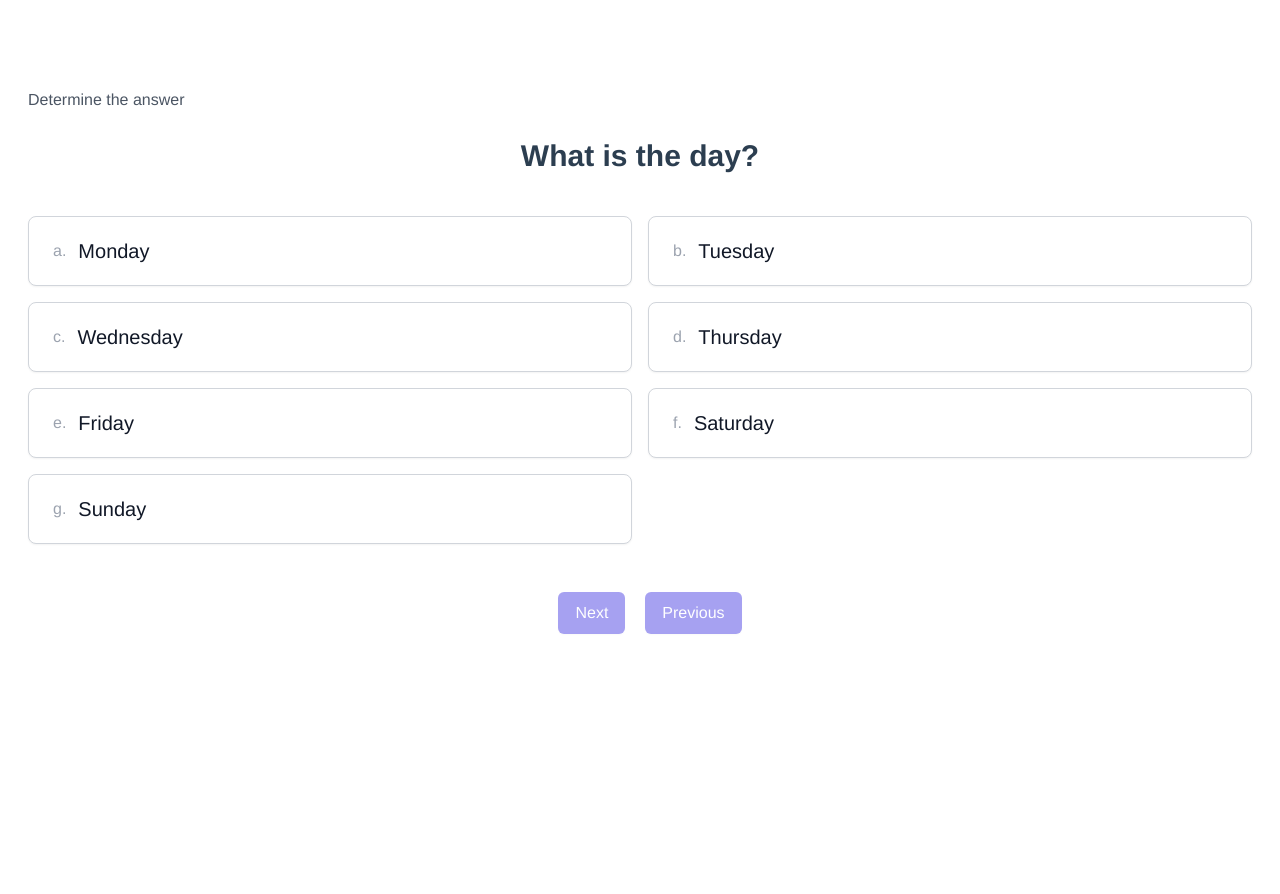
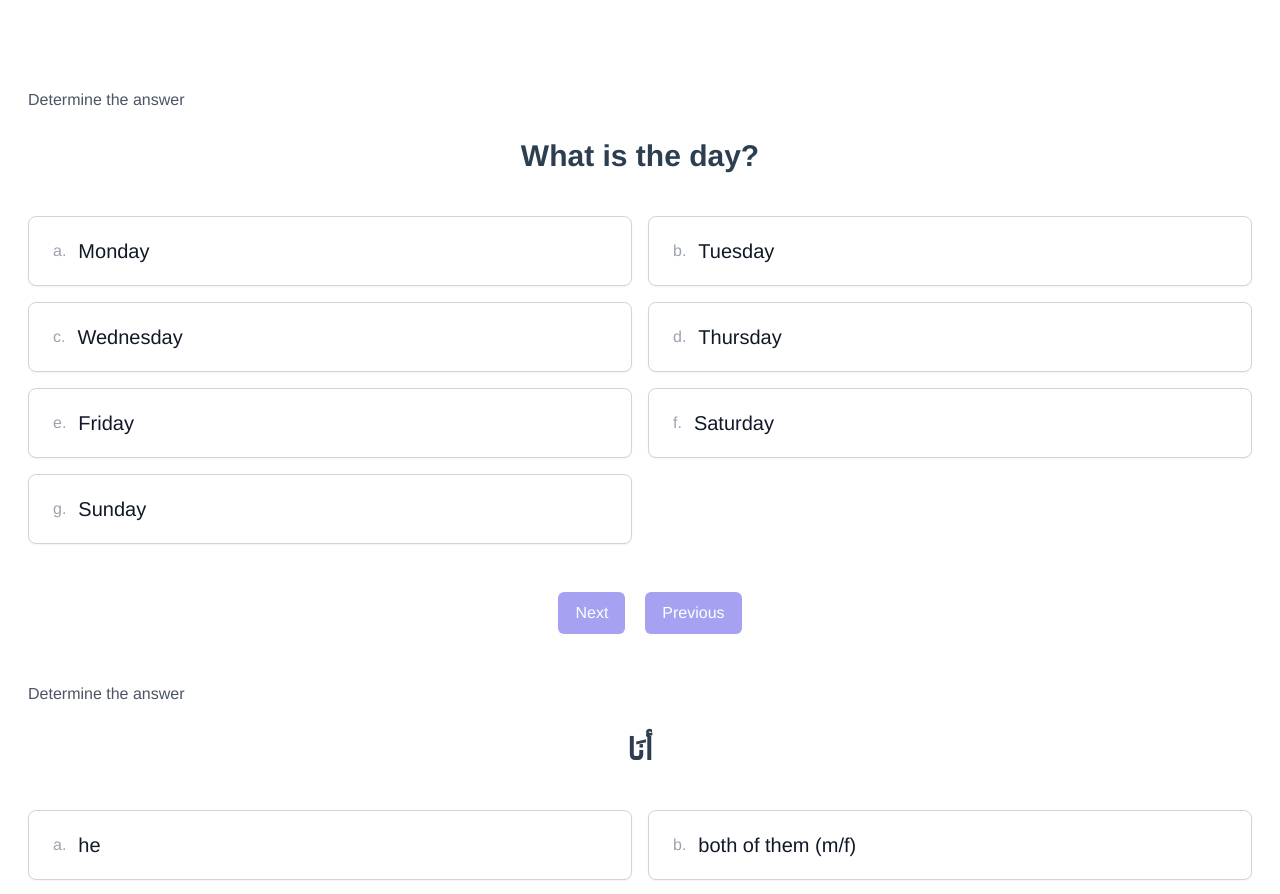
Before and after one commit to sbakht/iraably, a Vue app: page / in a window 1280 px wide. Shown: the top 894 px of the page. Before the commit the page ends 800 px from the top, so only its background shows below. Built offline with nearby package versions, Linux system fonts and the light colour scheme.

Commit message:
generate pronoun quiz

```diff
--- a/src/App.vue
+++ b/src/App.vue
@@ -1,10 +1,14 @@
 <template>
   <Main :data="data" />
+  <Main :data="{questions: pronounQuestions, scores : {}}" />
 </template>
 
 <script setup lang="ts">
 import Main from "./components/MultipleChoice.vue";
 import { questions, scores } from "./store/questions";
+import { generateArToEn } from "./utils/pronouns";
+
+const pronounQuestions = generateArToEn({ count: 3 });
 
 const data = {
   questions,
--- a/src/store/useScore.js
+++ b/src/store/useScore.js
@@ -22,8 +22,10 @@ const equals = (subset, superset) => {
 };
 
 const precentCorrect = (answer, correct) => {
-  return answer.filter(includes(correct)).length / correct.length;
+  return convertToArray(answer).filter(includes(correct)).length / correct.length;
 };
+
+const getFullCredit = (p, id) => p[id]?.fullCredit || 5;
 
 export const useUserScore = (
   questions,
@@ -39,11 +41,11 @@ export const useUserScore = (
         const givenAnswer = unref(givenAnswers)[id];
 
         if (equals(givenAnswer, q.correct)) {
-          return pointSystem[id].fullCredit;
+          return getFullCredit(pointSystem, id)
         }
         if (partialCredit) {
           return Math.round(
-            precentCorrect(givenAnswer, q.correct) * pointSystem[id].fullCredit
+            precentCorrect(givenAnswer, q.correct) * getFullCredit(pointSystem, id)
           );
         }
         return 0;
--- /dev/null
+++ b/src/utils/pronouns.js
@@ -0,0 +1,183 @@
+import { getRandomChoices, getRandomElem } from './random';
+
+export const ar = [
+  {
+    id: 1,
+    text: 'هُو',
+  },
+  {
+    id: 2,
+    text: 'هُمَا',
+  },
+  {
+    id: 3,
+    text: 'هُمْ',
+  },
+  {
+    id: 4,
+    text: 'هِي',
+  },
+  {
+    id: 5,
+    text: 'هُنَّ'
+  },
+  {
+    id: 6,
+    text: 'اَنْتَ'
+  },
+  {
+    id: 7,
+    text: 'اَنْتُمَا'
+  },
+  {
+    id: 8,
+    text: 'اَنْتُمْ'
+  },
+  {
+    id: 9,
+    text: 'اَنْتِ'
+  },
+  {
+    id: 10,
+    text: 'اَنْتُنَّ'
+  },
+  {
+    id: 11,
+    text: 'أنَا'
+  },
+  {
+    id: 12,
+    text: 'نَحْنُ'
+  },
+]
+
+export const en = [
+  {
+    id: 1,
+    text: 'he'
+  },
+  {
+    id: 2,
+    text: 'both of them'
+  },
+  {
+    id: 3,
+    text: 'them'
+  },
+  {
+    id: 4,
+    text: 'her'
+  },
+  {
+    id: 5,
+    text: 'both of them (f)'
+  },
+  {
+    id: 6,
+    text: 'them (f)'
+  },
+]
+
+export const allChoicesEn = [
+  {
+    id: 1,
+    text: 'he'
+  },
+  {
+    id: 2,
+    text: 'both of them (m/f)'
+  },
+  {
+    id: 3,
+    text: 'them'
+  },
+  {
+    id: 4,
+    text: 'her'
+  },
+  {
+    id: 5,
+    text: 'them (f)'
+  },
+  {
+    id: 6,
+    text: 'you'
+  },
+  {
+    id: 7,
+    text: 'both of you (m/f)'
+  },
+  {
+    id: 8,
+    text: 'you all'
+  },
+  {
+    id: 9,
+    text: 'you (f)'
+  },
+  {
+    id: 10,
+    text: 'you all (f)'
+  },
+  {
+    id: 11,
+    text: 'I'
+  },
+  {
+    id: 12,
+    text: 'We'
+  },
+]
+
+function preventConsecutiveDuplicate(lastQuestion, genFn) {
+  while (true) {
+    const question = genFn();
+    if (!lastQuestion || question.question.id !== lastQuestion.question.id) {
+      return question;
+    }
+  }
+}
+
+function last(arr) {
+  if (arr.length === 0) {
+    return null;
+  }
+  return arr[arr.length - 1];
+}
+
+/**
+ * Copied from other repo, using transform to make it into the new format im using
+ */
+function transform(data) {
+  const transformChoice = choice => {
+    return {
+      id: choice.id,
+      title: choice.text
+    }
+  }
+
+  return data.map(entry => {
+    return {
+      id: entry.question.id,
+      title: entry.question.text,
+      answers: entry.choices.map(transformChoice),
+      correct: [entry.answer]
+    }
+  })
+}
+
+export const generateArToEn = ({ count, numChoices = 'ALL' }) => {
+  const result = [];
+  for (let i = 0; i < count; i++) {
+    result.push(preventConsecutiveDuplicate(last(result), () => {
+      const question = getRandomElem(ar);
+      const answer = question.id;
+      return {
+        question,
+        answer,
+        choices: numChoices === 'ALL' ? allChoicesEn : getRandomChoices({ choices: allChoicesEn, count: numChoices, answer })
+      }
+    }));
+  }
+  return transform(result);
+}
--- /dev/null
+++ b/src/utils/random.js
@@ -0,0 +1,75 @@
+function getRandomIntInclusive(min, max) {
+  min = Math.ceil(min);
+  max = Math.floor(max);
+  return Math.floor(Math.random() * (max - min + 1) + min); //The maximum is inclusive and the minimum is inclusive
+}
+
+function getRandom({count = 1, duplicates = false, min = 0, max}) {
+  const result = [];
+  if(!duplicates && count > (max-min) + 1) {
+    debugger;
+    throw new Error(`Cannot make more random numbers`);
+  }
+
+  while(count > 0) {
+    const random = getRandomIntInclusive(min, max);
+    if(duplicates || result.indexOf(random) === -1) {
+      result.push(random);
+      count--;
+    }
+  }
+  return result;
+}
+
+function isAlreadyInAnswers(answers, answer) {
+  let item;
+  if(typeof answer === 'object') {
+    item = answers.find(ans => ans.id === answer.id);
+  }else{
+    item = answers.find(choice => choice.id === answer);
+  }
+  return !!item;
+}
+
+function replaceRandomIndex(items, item) {
+  const i = getRandomIntInclusive(0, items.length - 1);
+  items[i] = item;
+}
+
+function getAnswerObj(choices, answer) {
+  if(typeof answer === 'object') {
+    return choices.find(choice => choice.id === answer.id);
+  }else{
+    return choices.find(choice => choice.id === answer);
+  }
+}
+
+function addAnswerToChoices(choices, result, answer) {
+  if(typeof answer !== "undefined") {
+
+    if(isAlreadyInAnswers(result, answer)) {
+      return;
+    }else{
+      const answerObj = getAnswerObj(choices, answer);
+      if(!answerObj) {
+        throw new Error("Cannot find included choice");
+      }
+
+      replaceRandomIndex(result, answerObj);
+    }
+  }
+}
+
+export const getRandomElem = (elems) => {
+  return getRandomChoices({choices: elems, count: 1})[0];
+}
+
+export const getRandomChoices = ({choices, count, answer}) => {
+  const randoms = getRandom({count, max: choices.length - 1});
+  const result =  randoms.map(random => {
+    return choices[random]
+  })
+
+  addAnswerToChoices(choices, result, answer);
+  return result;
+}
```
Also changed, not shown: 1 other file (tests, documents, lock files or other folders).
